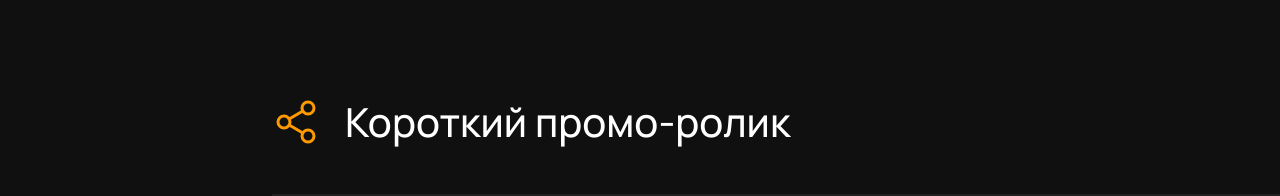
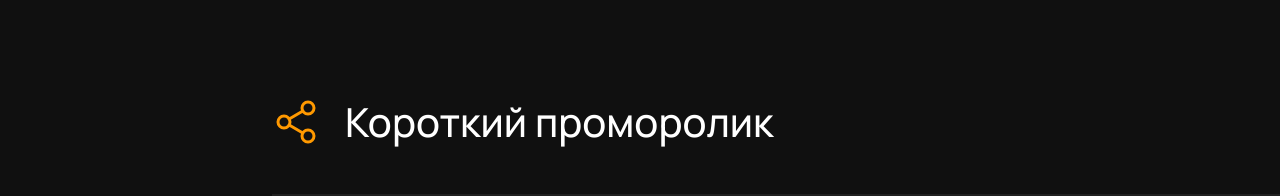
Before and after one commit to emildokukin/PromVisio, a React (Vite) app: page /potential in a window 1280 px wide. Shown: the part 1763-1959 px from the top of the page. Built offline with nearby package versions, Linux system fonts and the light colour scheme; no server answers.

Commit message:
Fix typo

```diff
--- a/src/components/pages/potential/PotentialPage.tsx
+++ b/src/components/pages/potential/PotentialPage.tsx
@@ -73,7 +73,7 @@ const PotentialPage = () => {
         <ul className={styles.list}>
           <li>
             <PromoSVG />
-            <span>Короткий промо-ролик</span>
+            <span>Короткий проморолик</span>
           </li>
           <li>
             <ShortMovieSVG />
```
